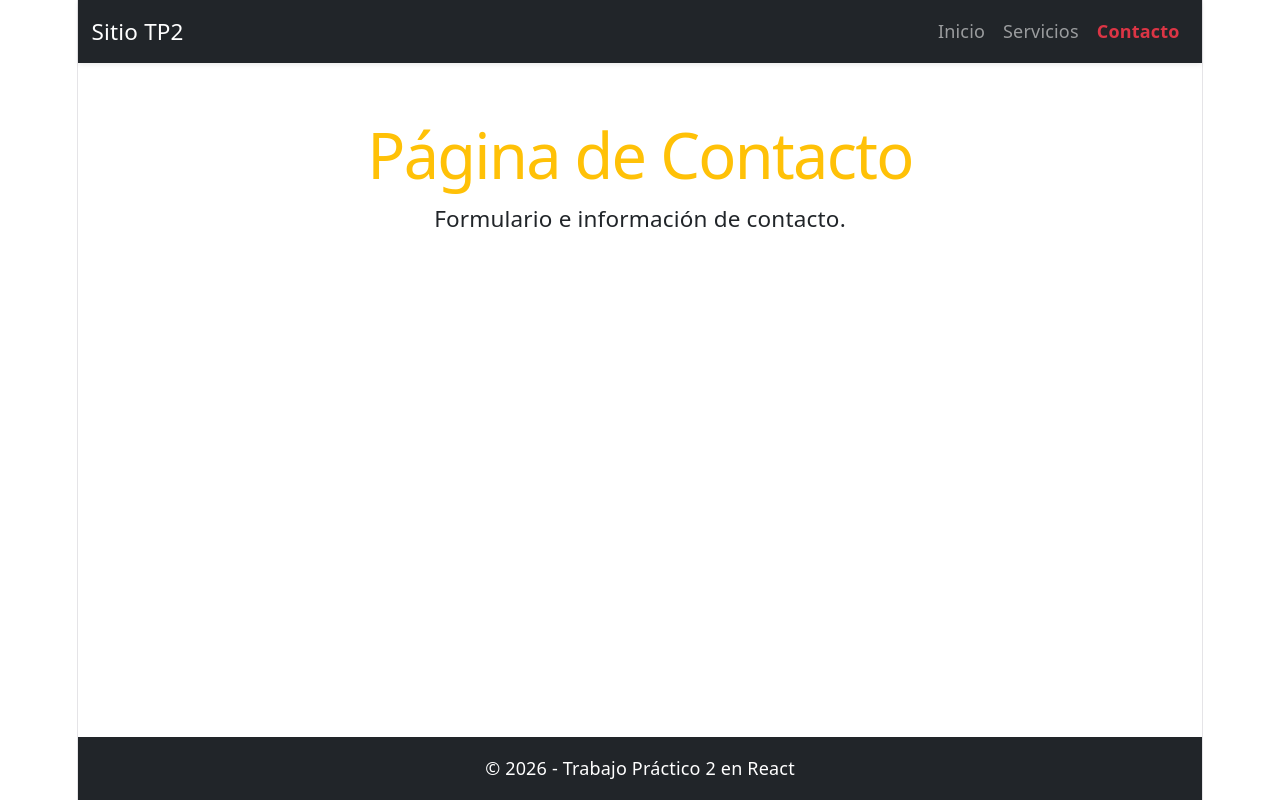
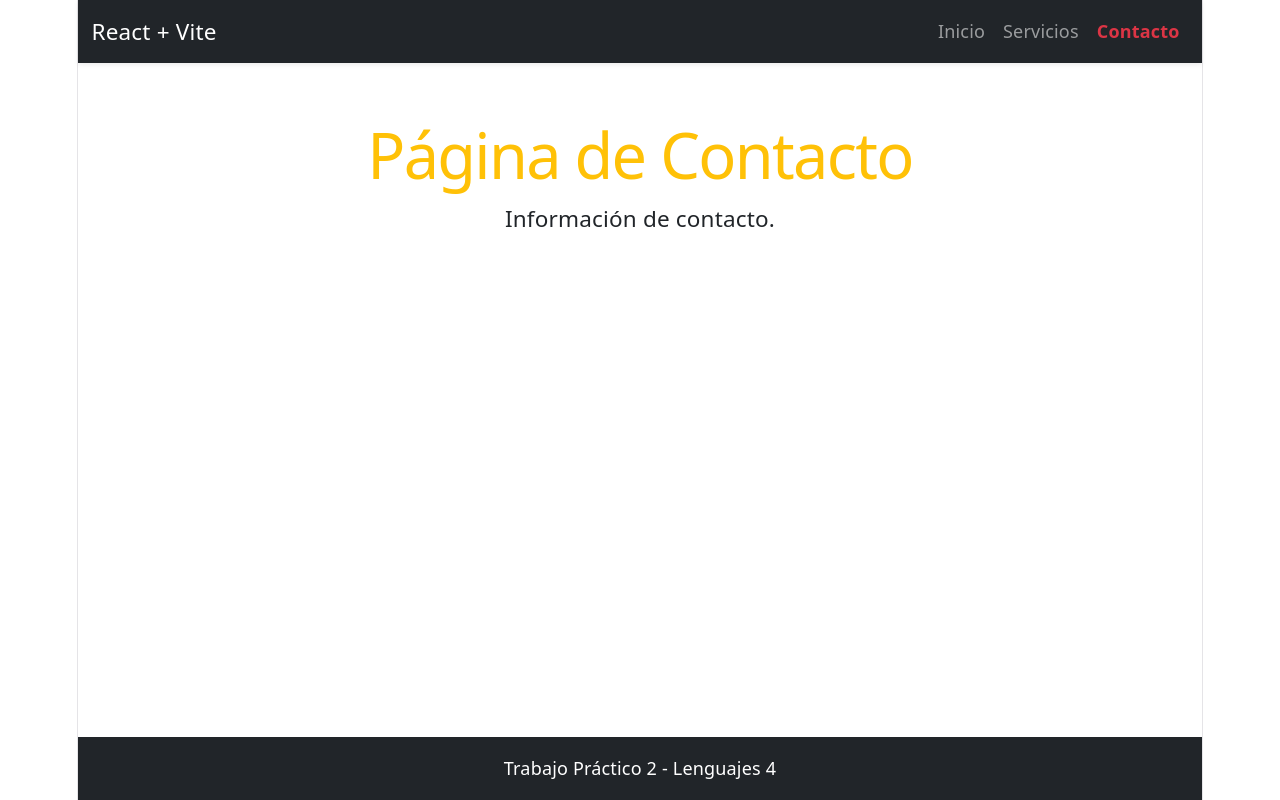
Before and after one commit to matifagith/ucasal_leng_4_tp2, a React (Vite) app in the folder mi-proyecto/: page /contacto in a window 1280 px wide. Built offline with nearby package versions, Linux system fonts and the light colour scheme.

Commit message:
corrigiendo tp2

```diff
--- a/mi-proyecto/src/components/Encabezado.jsx
+++ b/mi-proyecto/src/components/Encabezado.jsx
@@ -5,7 +5,7 @@ const Encabezado = () => {
     <header>
       <nav className="navbar navbar-expand-lg navbar-dark bg-dark shadow-sm">
         <div className="container">
-          <span className="navbar-brand">Sitio TP2</span>
+          <span className="navbar-brand">React + Vite</span>
           <div className="collapse navbar-collapse">
             <ul className="navbar-nav ms-auto">
               <li className="nav-item">
--- a/mi-proyecto/src/components/PieDePagina.jsx
+++ b/mi-proyecto/src/components/PieDePagina.jsx
@@ -1,7 +1,7 @@
 const PieDePagina = () => {
   return (
     <footer className="bg-dark text-white text-center py-3 mt-4 mt-auto">
-      <p className="mb-0">© 2026 - Trabajo Práctico 2 en React</p>
+      <p className="mb-0">Trabajo Práctico 2 - Lenguajes 4</p>
     </footer>
   );
 };
--- a/mi-proyecto/src/pages/Contacto.jsx
+++ b/mi-proyecto/src/pages/Contacto.jsx
@@ -2,7 +2,7 @@ const Contacto = () => {
   return (
     <div>
       <h1 className="display-4 text-warning">Página de Contacto</h1>
-      <p className="lead">Formulario e información de contacto.</p>
+      <p className="lead">Información de contacto.</p>
     </div>
   );
 };
```
